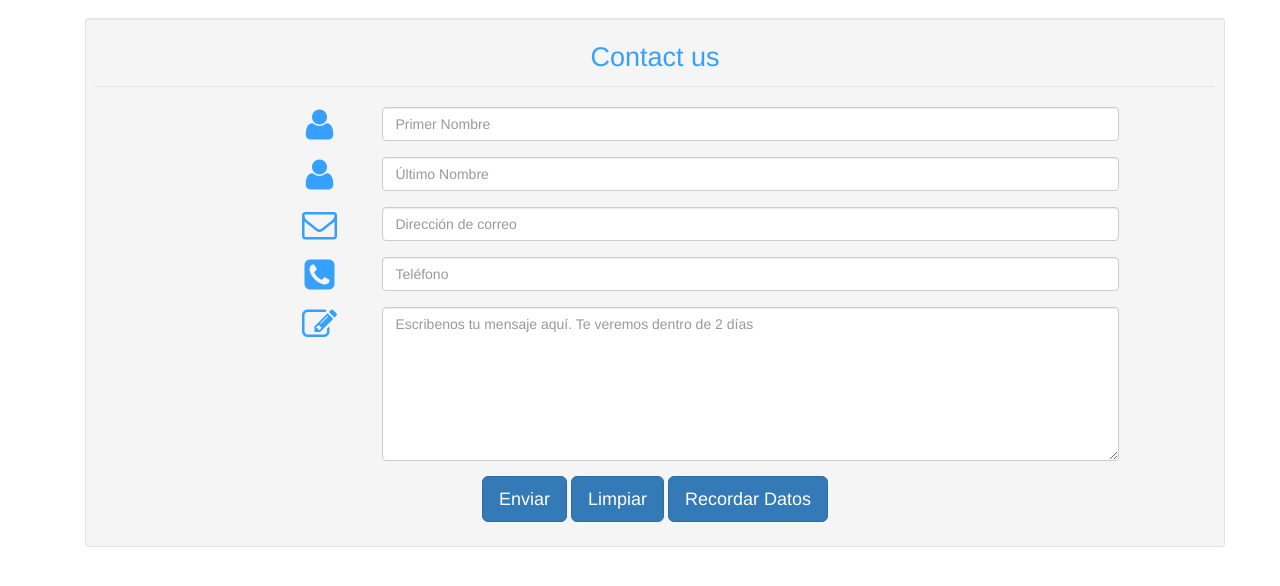
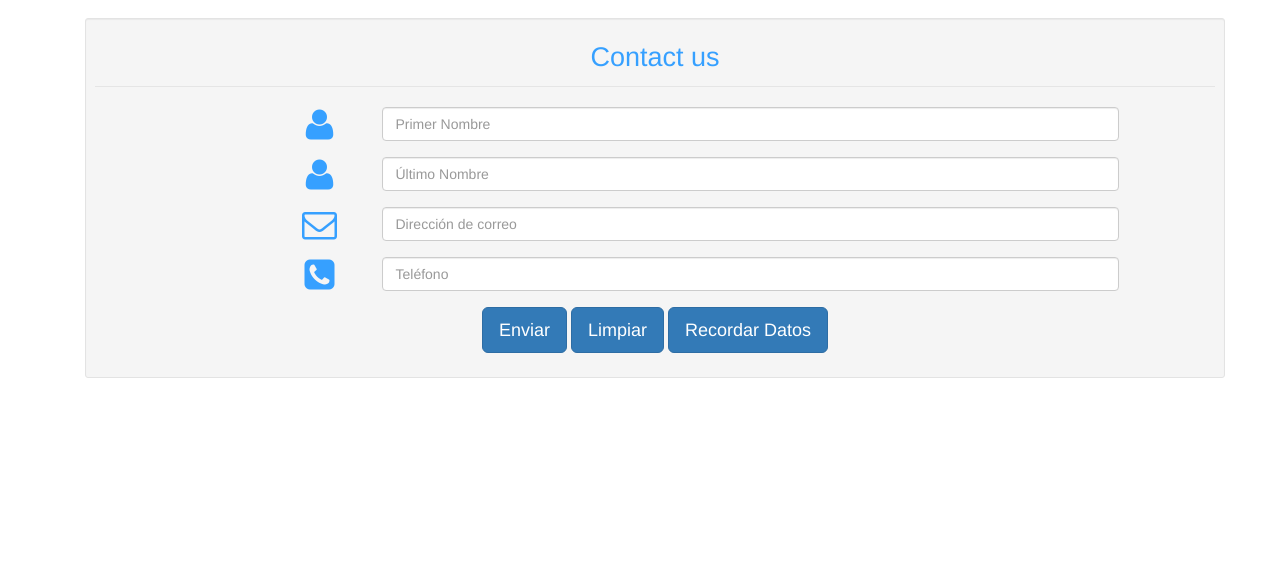
Before and after one commit to CAVO1152457641/CAVO-FinalTallerHS, a plain HTML site: page ContactForm/index.html in a window 1280 px wide. Shown: the part 102-688 px from the top of the page. Drawn offline with Linux system fonts and the light colour scheme.

Commit message:
RF-0004 Eliminar comentario

```diff
--- a/ContactForm/index.html
+++ b/ContactForm/index.html
@@ -55,12 +55,7 @@
                             </div>
                         </div>
 
-                        <div class="form-group">
-                            <span class="col-md-1 col-md-offset-2 text-center"><i class="fa fa-pencil-square-o bigicon"></i></span>
-                            <div class="col-md-8">
-                                <textarea class="form-control" id="message" name="message" placeholder="Escribenos tu mensaje aquí. Te veremos dentro de 2 días" rows="7"></textarea>
-                            </div>
-                        </div>
+
 
                         <div class="form-group">
                             <div class="col-md-12 text-center">
```
